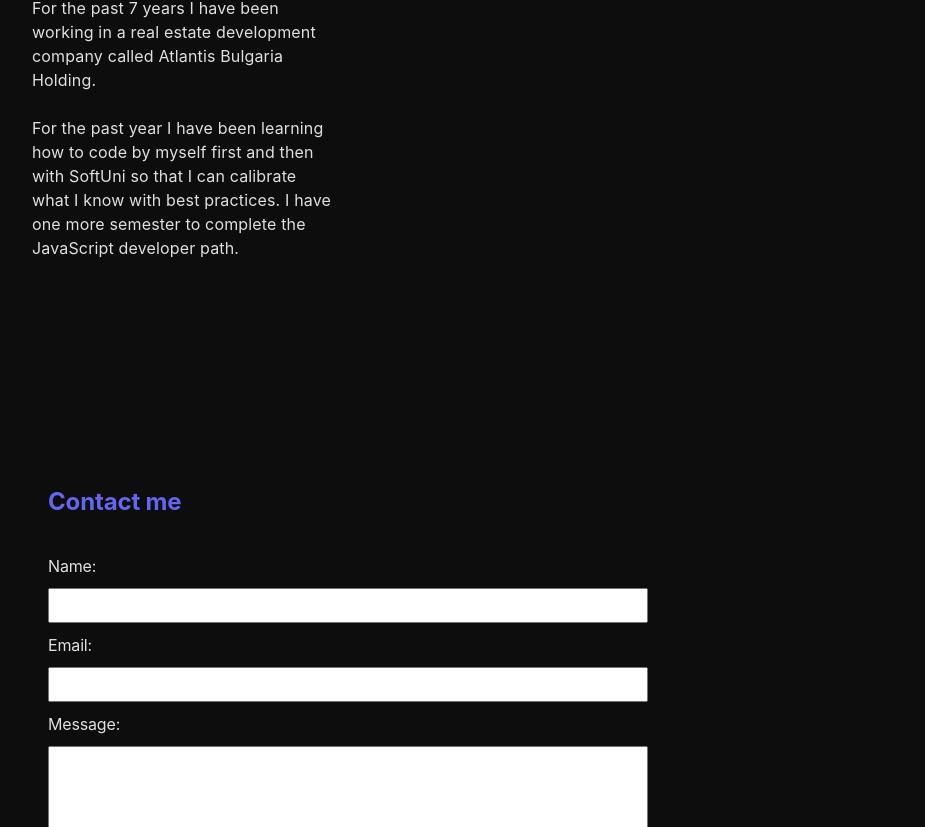
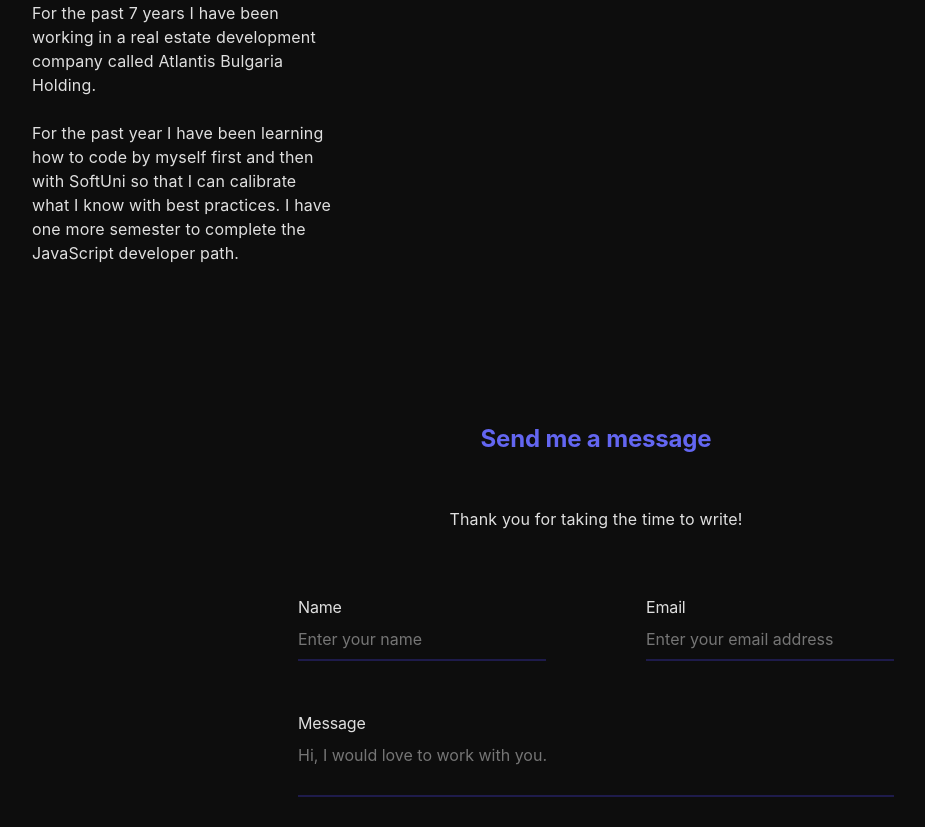
Before and after one commit to GeorgiNedyalkov/georginedyalkov.com, a React (Vite) app: page / in a window 1280 px wide. Shown: the part 1973-2800 px from the top of the page, without its empty margins (44-969 px from the left). Built offline with nearby package versions, Linux system fonts and the light colour scheme.

Commit message:
Refactor: change the style of the form and added functionality to receive emails

```diff
--- a/src/components/ContactForm/ContactForm.css
+++ b/src/components/ContactForm/ContactForm.css
@@ -1,8 +1,56 @@
+#contact-form {
+    display: flex;
+    align-items: center;
+    justify-content: center;
+}
+
 #contact {
-    min-width: 300px;
+    margin-bottom: 150px;
     max-width: 600px;
     display: flex;
     flex-direction: column;
+    gap: 40px;
+}
+
+.form__title {
+    margin-bottom: 10px;
+}
+
+.form__top {
+    display: flex;
+    justify-content: space-between;
     gap: 10px;
-    margin-bottom: 150px;
+    flex-direction: column;
 }
+
+.form__field {
+    display: flex;
+    flex-direction: column;
+    margin-bottom: 10px;
+}
+
+@media screen and (min-width: 700px) {
+    #contact {
+        display: flex;
+        align-items: center;
+        justify-content: center;
+        height: 40vh;
+    }
+
+    .form__top {
+        width: 100%;
+        display: flex;
+        flex-direction: row;
+        gap: 100px;
+    }
+
+    .form__bottom {
+        width: 100%;
+    }
+
+    .form__bottom label {
+        margin-bottom: 50px;
+    }
+
+
+}
--- a/src/components/ContactForm/ContactForm.jsx
+++ b/src/components/ContactForm/ContactForm.jsx
@@ -20,39 +20,50 @@ const Contact = () => {
 
   return (
     <section id="contact-form">
-      <div className="container">
       <form
         id="contact"
         action="https://usebasin.com/f/25163cad755a"
         method="POST"
       >
-          <h1>Contact me</h1>
-          <label htmlFor="Email">Name:</label>
+        <h2 className="form__title">Send me a message</h2>
+        <p>Thank you for taking the time to write!</p>
+
+        <div className="form__top">
+          <div className="form__field">
+            <label htmlFor="Email">Name</label>
             <input
               value={formData.name}
               onChange={onFormChange}
               type="text"
               name="name"
               id="name"
+              placeholder="Enter your name"
             />
-          <label htmlFor="Email">Email:</label>
+          </div>
+          <div className="form__field">
+            <label htmlFor="Email">Email</label>
             <input
               value={formData.email}
               onChange={onFormChange}
               type="text"
               name="email"
               id="email"
+              placeholder="Enter your email address"
             />
-          <label htmlFor="message">Message:</label>
+          </div>
+        </div>
+        <div className="form__bottom">
+          <label htmlFor="message">Message</label>
           <textarea
             value={formData.message}
             onChange={onFormChange}
             name="message"
             id="message"
-          ></textarea>
+            placeholder="Hi, I would love to work with you."
+          />
+        </div>
         <input className="btn submit" type="submit" value="Submit" />
       </form>
-      </div>
     </section>
   );
 };
--- a/src/index.css
+++ b/src/index.css
@@ -77,17 +77,41 @@ h1, h2, h3, h4, h5, h6 {
   margin-bottom: 1.5rem;
 }
 
+/* h1 {
+  font-size: 1.8rem;
+} */
+
+@media screen and (min-width: 700px) {
+  h1 {
+    font-size: 2rem;
+  }
+
+
+
+}
+
 textarea {
-  height: 100px;
-  margin-bottom: 20px;
+  vertical-align: top;
+  resize: none;
+  width: 100%;
 }
 
 input {
-  height: 35px;
+  font-size: 1rem;
+}
+
+input:focus, textarea:focus {
+  border-bottom: 2px solid var(--primary-indigo-900);
+  outline: none;
 }
 
 textarea, input {
-  padding: 10px;
+  font-family: inherit;
+  font-size: 1rem;
+  padding: 10px 0px;
+  border: none;
+  border-bottom: 2px solid var(--primary-indigo-900);
+  background-color: transparent;
 }
 
 /* Sections */
@@ -108,7 +132,7 @@ section {
 /* Buttons */
 .btn {
     width: 150px;
-    height: 35px;
+    min-height: 40px;
     font-weight: 600;
     letter-spacing: 1.5px;
     background-color: var(--primary-indigo-700);
@@ -124,7 +148,6 @@ section {
 }
 
 /* Links */
-
 .link:hover {
     border-bottom: 2px solid var(--primary-indigo-500);
 }
```
Lines whose indentation alone changed are shown as unchanged.
